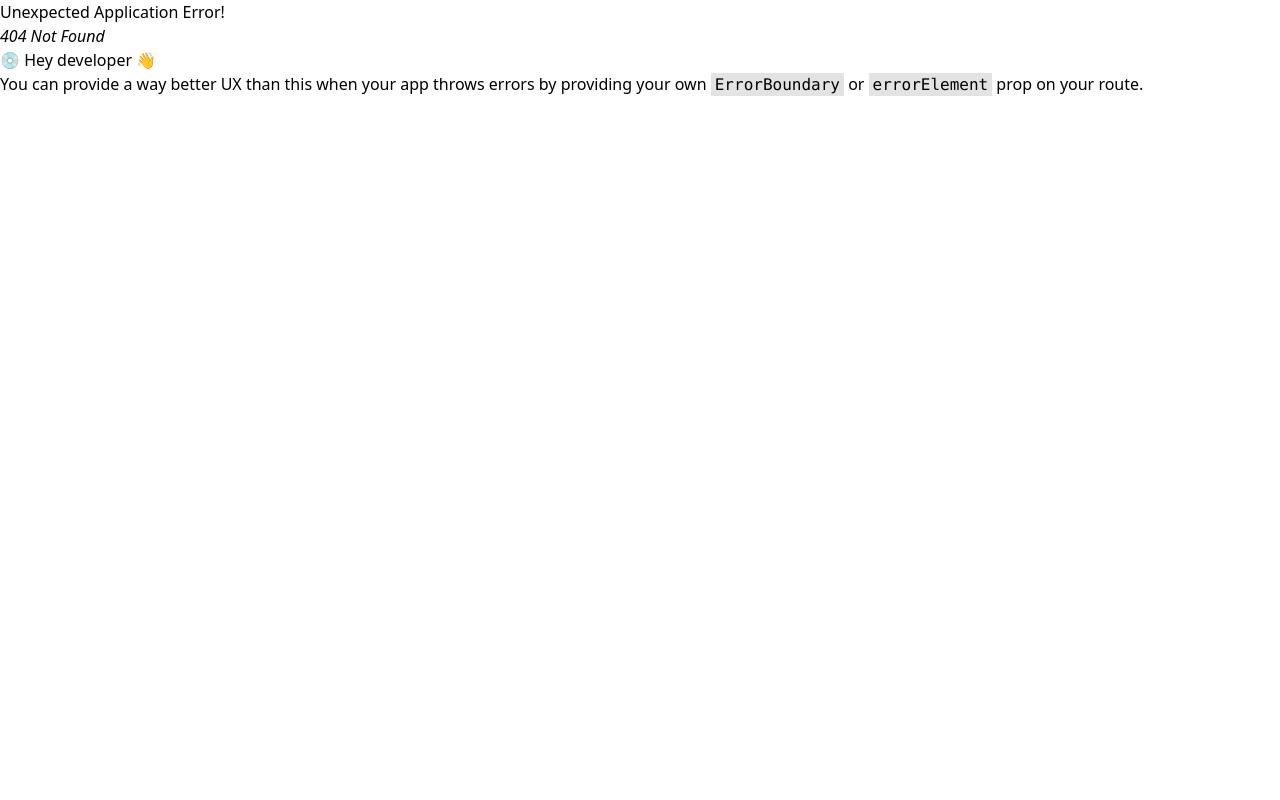
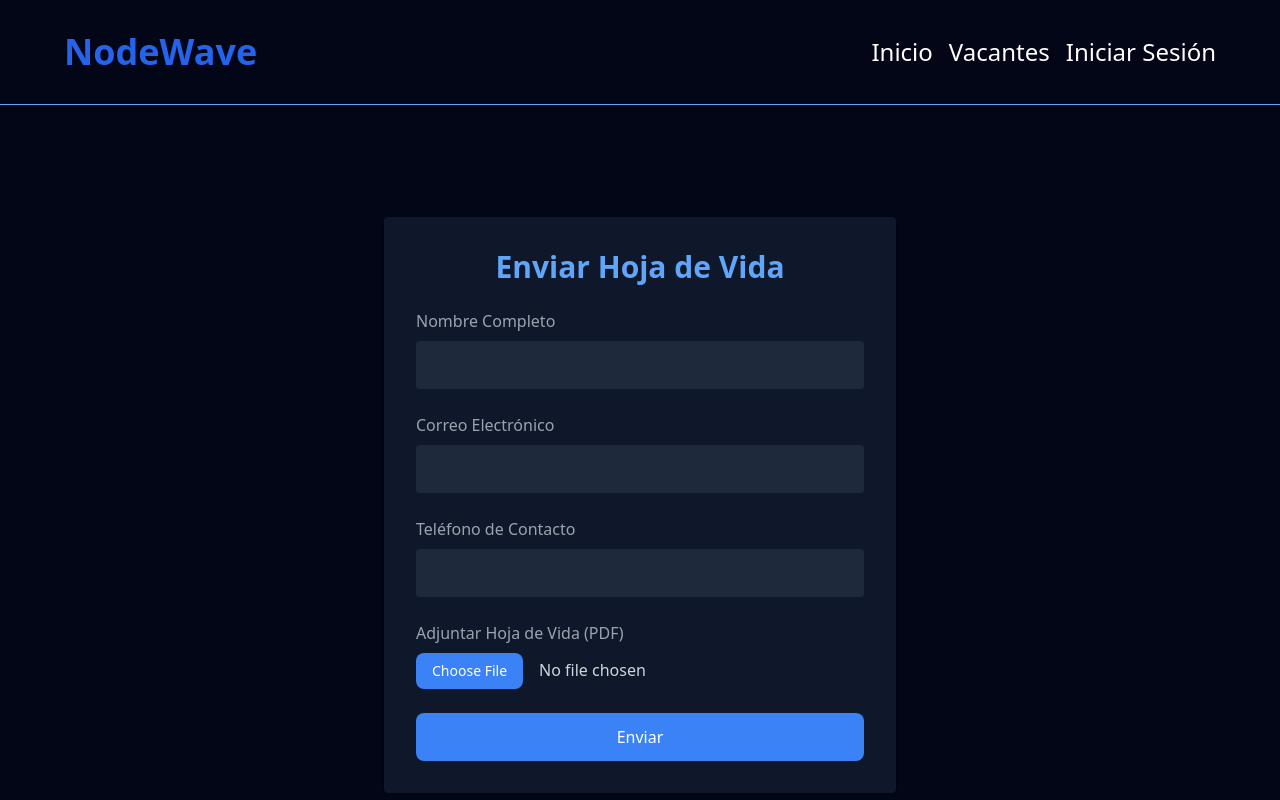
Before and after one commit to DanielMR-dev/NodeWave, a React (Vite) app in the folder client/: page /hoja-de-vida in a window 1280 px wide. Before the commit this address had no page. Shown: the top 800 px of the page. Built offline with nearby package versions, Linux system fonts and the light colour scheme.

Commit message:
Se agrega nueva página para enviar Hoja de vida

```diff
--- a/client/src/router.tsx
+++ b/client/src/router.tsx
@@ -7,6 +7,7 @@ import Vacante from "./views/Vacante";
 import Login from "./views/Login";
 import Admin from "./views/Admin";
 import NuevaVacante from "./views/NuevaVacante";
+import HojaDeVida from "./views/HojaDeVida";
 
 const AppRouter = () => {
     // Estado de autenticación guardado en localStorage
@@ -48,6 +49,10 @@ const AppRouter = () => {
                     path: "nueva-vacante",
                     element: <NuevaVacante />,
 
+                },
+                {
+                    path: "hoja-de-vida",
+                    element: <HojaDeVida/>
                 }
             ],
         },
--- /dev/null
+++ b/client/src/views/HojaDeVida.tsx
@@ -0,0 +1,129 @@
+import React, { useState } from "react";
+
+const HojaDeVida = () => {
+    const [form, setForm] = useState({
+        nombre: "",
+        email: "",
+        telefono: "",
+        archivo: null as File | null,
+    });
+
+    const [error, setError] = useState("");
+    const [success, setSuccess] = useState("");
+
+    // Manejar cambios en los campos del formulario
+    const handleChange = (e: React.ChangeEvent<HTMLInputElement>) => {
+        const { name, value, files } = e.target;
+        if (name === "archivo" && files) {
+        setForm({ ...form, archivo: files[0] });
+        } else {
+        setForm({ ...form, [name]: value });
+        }
+    };
+
+    // Validar y enviar el formulario
+    const handleSubmit = (e: React.FormEvent) => {
+        e.preventDefault();
+
+        // Validar campos vacíos
+        if (!form.nombre || !form.email || !form.telefono || !form.archivo) {
+            setError("Todos los campos son obligatorios.");
+            setSuccess("");
+            return;
+        }
+
+        // Validar que el archivo sea un PDF
+        if (form.archivo && form.archivo.type !== "application/pdf") {
+            setError("El archivo debe estar en formato PDF.");
+            setSuccess("");
+            return;
+        }
+
+        // Simular envío exitoso
+        setSuccess("¡Hoja de vida enviada correctamente!");
+        setError("");
+
+        // Aquí podrías manejar el envío al backend con fetch o axios
+
+        // Limpiar el formulario
+        setForm({ nombre: "", email: "", telefono: "", archivo: null });
+    };
+
+    return (
+        <div className="min-h-screen bg-slate-950 text-white flex items-center justify-center p-6">
+            <div className="max-w-lg w-full bg-slate-900 p-8 rounded shadow">
+                <h1 className="text-3xl font-bold text-blue-400 text-center mb-6">
+                    Enviar Hoja de Vida
+                </h1>
+                <form onSubmit={handleSubmit} className="space-y-6">
+                    <div>
+                        <label htmlFor="nombre" className="block text-gray-400 mb-2">
+                            Nombre Completo
+                        </label>
+                        <input
+                            id="nombre"
+                            name="nombre"
+                            type="text"
+                            value={form.nombre}
+                            onChange={handleChange}
+                            required
+                            className="w-full p-3 rounded bg-slate-800 text-white focus:outline-none focus:ring-2 focus:ring-blue-500"
+                        />
+                    </div>
+                    <div>
+                        <label htmlFor="email" className="block text-gray-400 mb-2">
+                            Correo Electrónico
+                        </label>
+                        <input
+                            id="email"
+                            name="email"
+                            type="email"
+                            value={form.email}
+                            onChange={handleChange}
+                            required
+                            className="w-full p-3 rounded bg-slate-800 text-white focus:outline-none focus:ring-2 focus:ring-blue-500"
+                        />
+                    </div>
+                    <div>
+                        <label htmlFor="telefono" className="block text-gray-400 mb-2">
+                            Teléfono de Contacto
+                        </label>
+                        <input
+                            id="telefono"
+                            name="telefono"
+                            type="text"
+                            value={form.telefono}
+                            onChange={handleChange}
+                            required
+                            className="w-full p-3 rounded bg-slate-800 text-white focus:outline-none focus:ring-2 focus:ring-blue-500"
+                        />
+                    </div>
+                    <div>
+                        <label htmlFor="archivo" className="block text-gray-400 mb-2">
+                            Adjuntar Hoja de Vida (PDF)
+                        </label>
+                        <input
+                            id="archivo"
+                            name="archivo"
+                            type="file"
+                            accept=".pdf"
+                            onChange={handleChange}
+                            required
+                            className="w-full text-gray-300 file:mr-4 file:py-2 file:px-4 file:rounded-lg file:border-0 file:text-sm file:bg-blue-500 file:text-white hover:file:bg-blue-600"
+                        />
+                    </div>
+                    {error && <p className="text-red-500 text-center">{error}</p>}
+                    {success && <p className="text-green-500 text-center">{success}</p>}
+                    <button
+                        type="submit"
+                        className="w-full bg-blue-500 text-white py-3 rounded-lg hover:bg-blue-600 transition duration-300"
+                    >
+                        Enviar
+                    </button>
+                </form>
+            </div>
+        </div>
+    );
+};
+
+export default HojaDeVida;
--- a/client/src/views/Principal.tsx
+++ b/client/src/views/Principal.tsx
@@ -1,3 +1,4 @@
+import { Link } from "react-router-dom";
 import { vacancies } from "../data/vacantes";
 
 const topVacantes = vacancies.slice(0, 3);
@@ -12,9 +13,12 @@ export default function Main() {
                     <button className="bg-blue-400 text-slate-950 px-6 py-2 rounded-xl shadow hover:bg-blue-500 transition duration-300 ease-in-out">
                         Buscar Vacantes
                     </button>
-                    <button className="bg-blue-500 px-6 py-2 rounded-xl shadow hover:bg-blue-600 transition duration-300 ease-in-out">
+                    <Link
+                        className="bg-blue-500 px-6 py-2 rounded-xl shadow hover:bg-blue-600 transition duration-300 ease-in-out"
+                        to={'hoja-de-vida'}
+                    >
                         Enviar Hoja de Vida
-                    </button>
+                    </Link>
                 </div>
             </section>
 
@@ -29,13 +33,13 @@ export default function Main() {
                     >
                         <h2 className="text-xl font-bold text-blue-400">{vacante.title}</h2>
                         <p className="text-gray-400 mt-2">Ubicación: {vacante.location}</p>
-                        <p className="text-gray-400">Salario: {vacante.salary}</p>
-                        <button
+                        <p className="text-gray-400 mb-5">Salario: {vacante.salary}</p>
+                        <Link
                             className="mt-4 bg-blue-500 text-white px-4 py-2 rounded-xl hover:bg-blue-600 transition duration-300 ease-in-out"
-                            onClick={() => window.location.href = `/vacante/${vacante.id}`}
+                            to={`/vacante/${vacante.id}`}
                         >
                             Ver Detalles
-                        </button>
+                        </Link>
                     </div>
                     ))}
                 </div>
```
